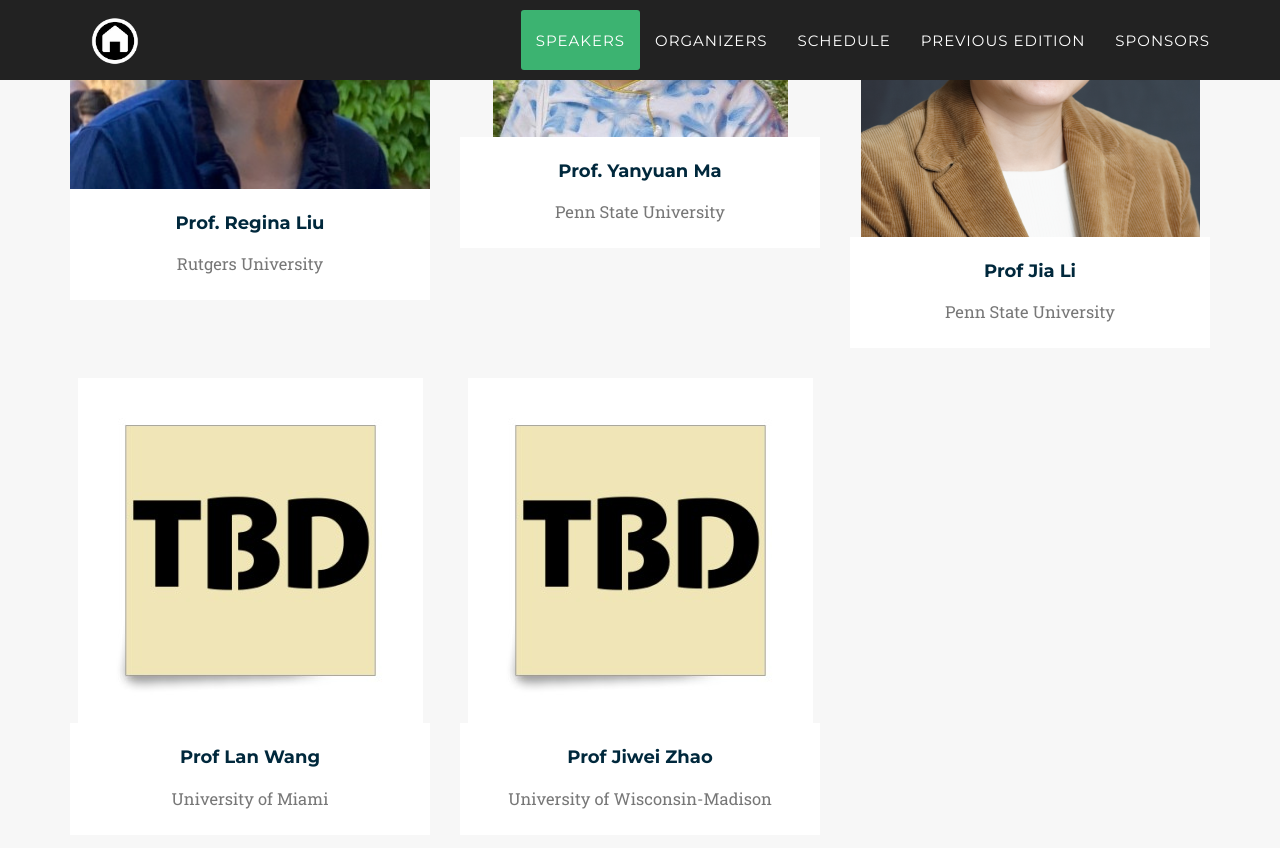
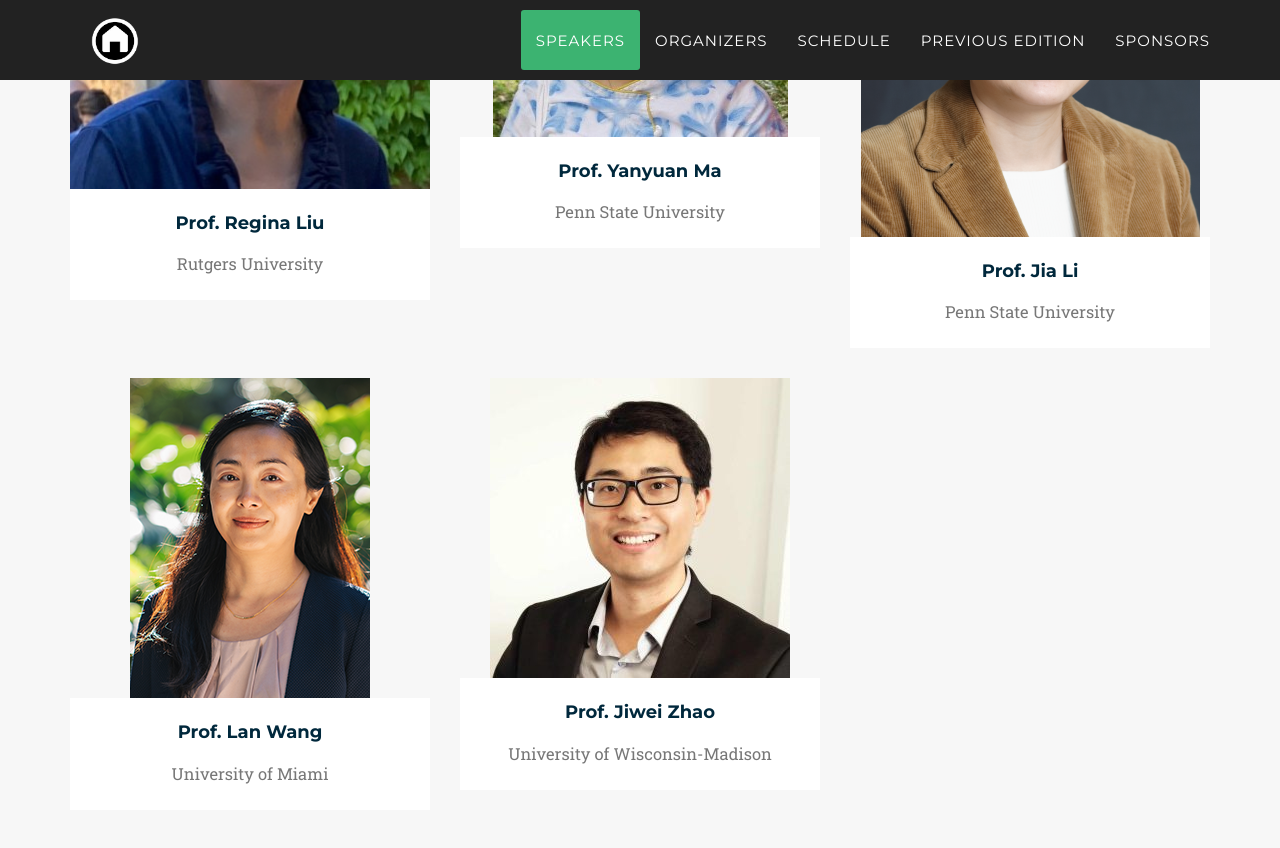
Before and after one commit to SMAC-Group/stat_conf_24, a Jekyll site: the page built from index.html, in a window 1280 px wide and 900 px high, scrolled down 1765 px. Shown: the top 848 px of the window. Built offline with Jekyll 4.4.1, drawn with Linux system fonts in a browser that asks for light colours; some web fonts are replaced.

Commit message:
update speakers section

```diff
--- a/_data/twenty_17/speakers.yml
+++ b/_data/twenty_17/speakers.yml
@@ -16,7 +16,7 @@
   topic: Topic
   description: More Info
 
-- title:  Prof Jia Li
+- title:  Prof. Jia Li
   name: Name-3
   subtitle: Penn State University
   img: jli.png
@@ -26,22 +26,22 @@
   description: More Info
 
 
-- title: Prof Lan Wang
+- title: Prof. Lan Wang
   name: Name-4
   subtitle: University of Miami
-  img: TBD.jpg
-  thumbnail: TBD.jpg
+  img: wang.png
+  thumbnail: wang.png
   alt: Picture of TBD
   topic: Topic
   description: More Info
 
 
 
-- title: Prof Jiwei Zhao
+- title: Prof. Jiwei Zhao
   name: Name-5
   subtitle: University of Wisconsin-Madison
-  img: TBD.jpg
-  thumbnail: TBD.jpg
+  img: JiweiZhao.jpg
+  thumbnail: JiweiZhao.jpg
   alt: Picture of TBD
   topic: Topic
   description: More Info
```
Also changed, not shown: css/2017_style/img/speaker/JiweiZhao.jpg (added), css/2017_style/img/speaker/wang.png (added), 4 other files.
